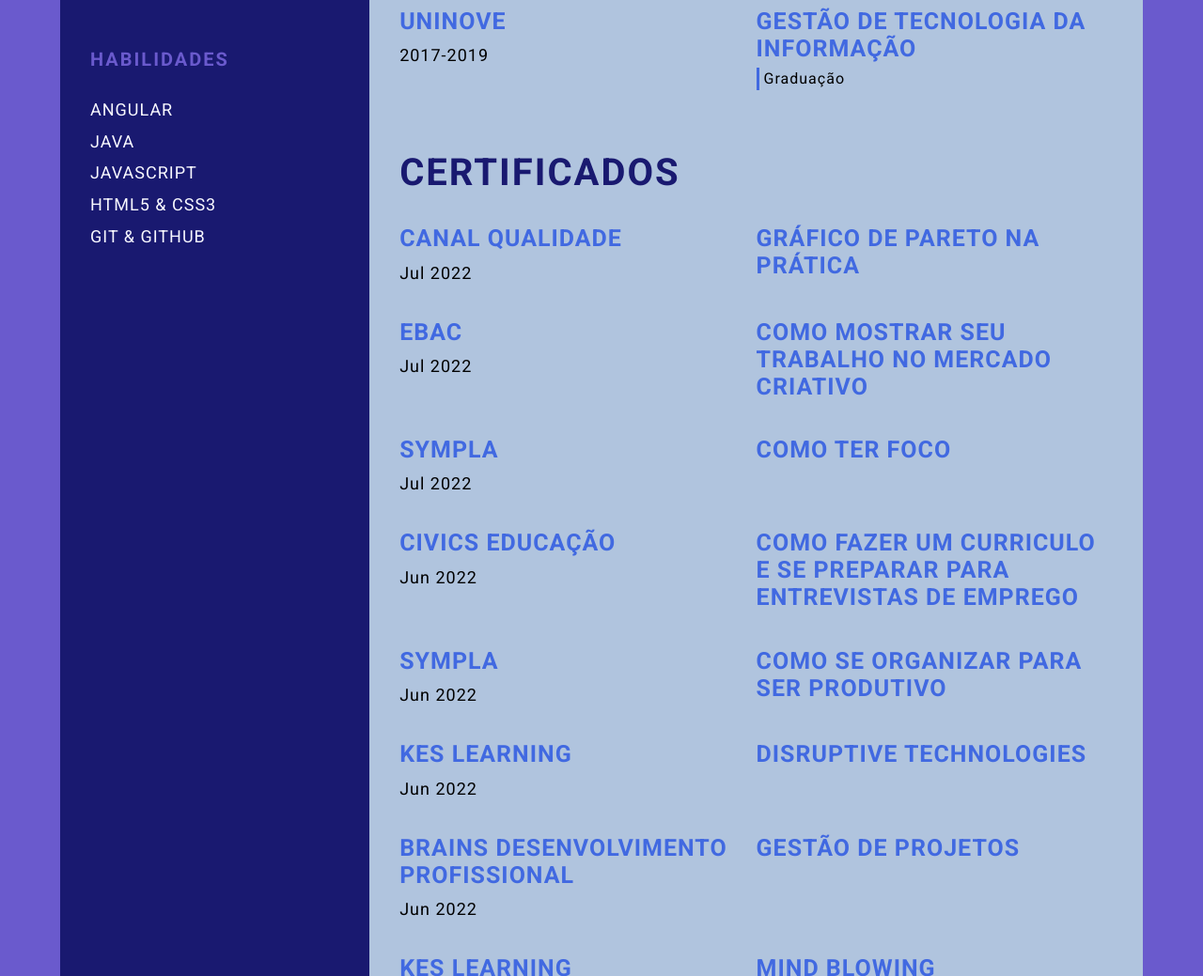
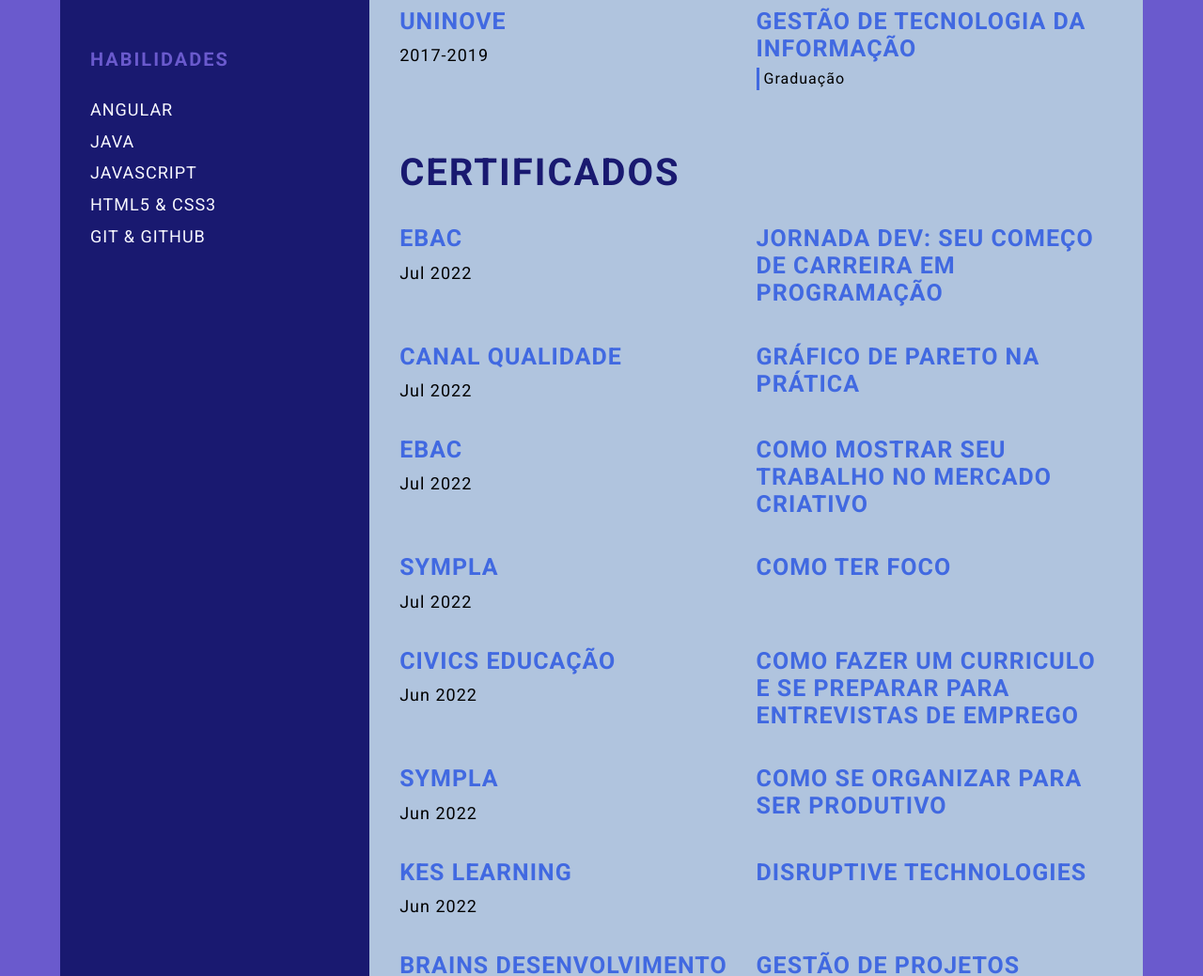
Before and after one commit to Jessica-Lorena/jessicalorena.github.io, a plain HTML site: page index.html in a window 1280 px wide. Shown: the part 849-1888 px from the top of the page at 94% size. Drawn offline with Linux system fonts and the light colour scheme.

Commit message:
curso adicionado

```diff
--- a/index.html
+++ b/index.html
@@ -95,6 +95,19 @@
                 </div>
                 <div class="certificados">
                     <div class="titulo-direita">Certificados</div>
+                    <div class="texto">
+                        <div>
+                            <p class="nome">EBAC</p>
+                            <p class="periodo">Jul 2022</p>
+                        </div>
+                        <div>
+                            <p class="nome">
+                                <a href="https://drive.google.com/file/d/1M3h5AQftnjHwLKF_xcxalhbAXxyfYn2S/view" target="_blank">
+                                    Jornada Dev: seu começo de carreira em programação
+                                </a>
+                            </p>
+                        </div>
+                    </div>
                     <div class="texto">
                         <div>
                             <p class="nome">Canal Qualidade</p>
```
